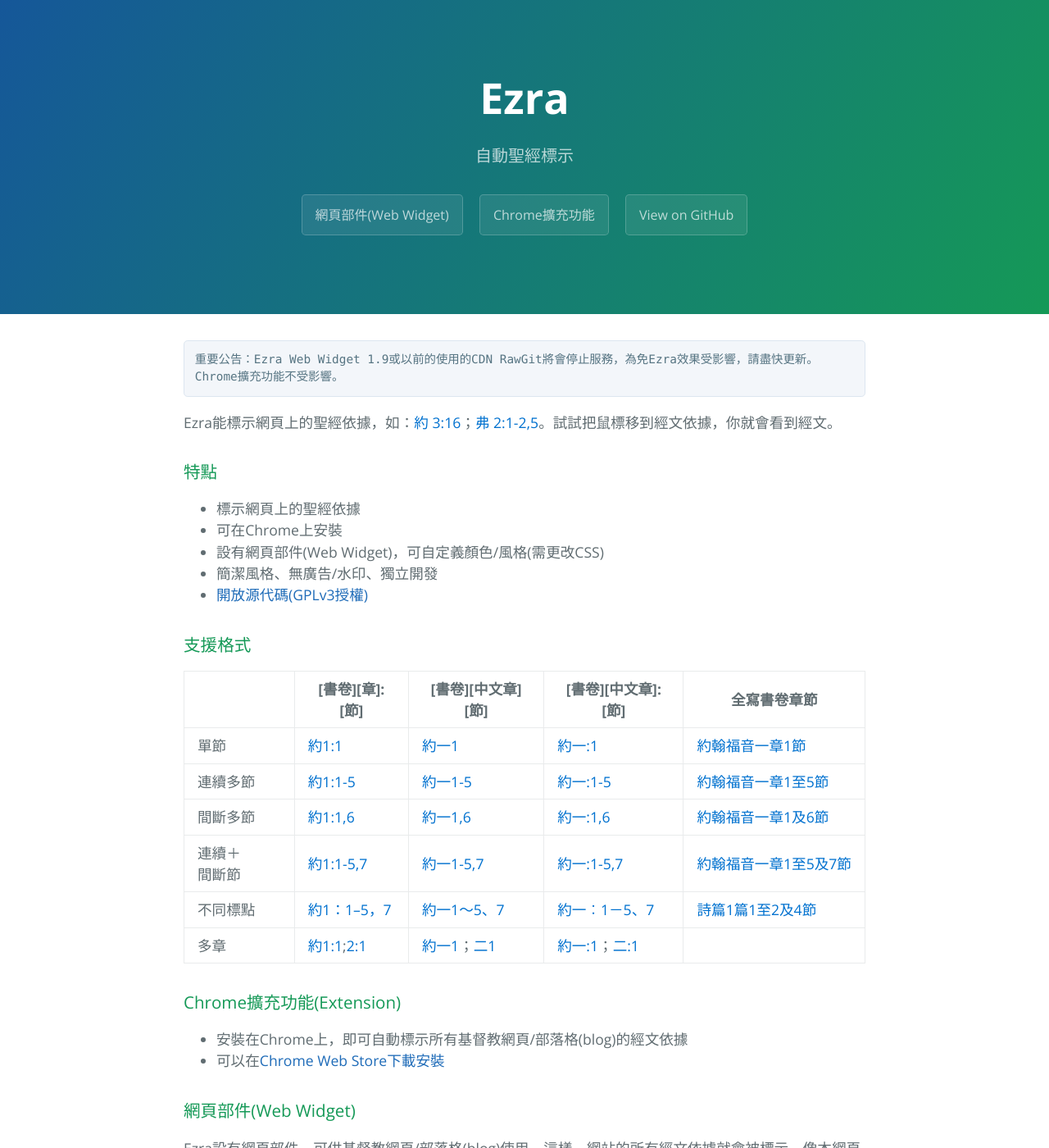
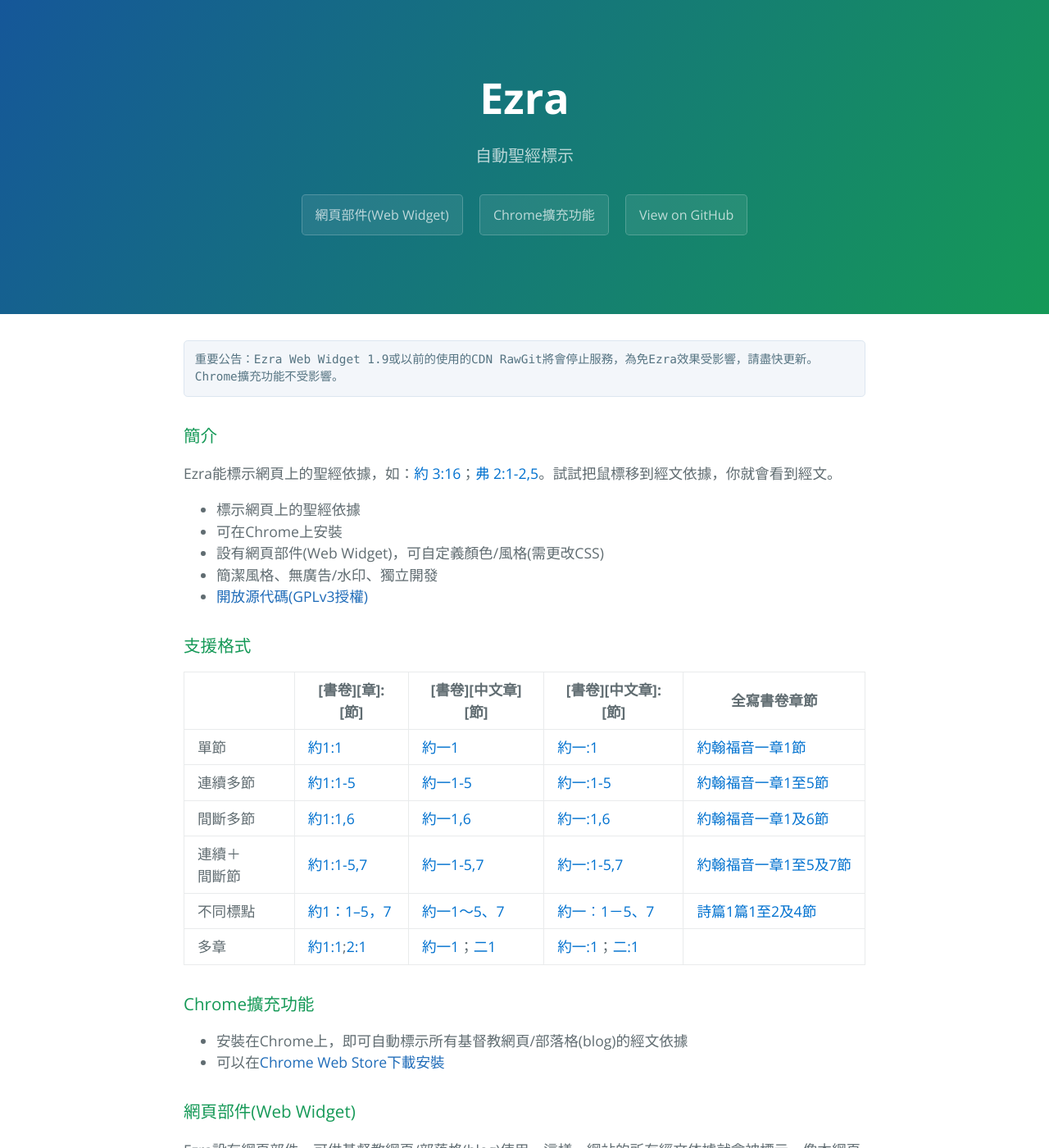
Before and after one commit to KenHung/Ezra, a Jekyll site: the page built from docs/index.md, in a window 1280 px wide and 1400 px high. Shown: the whole window at 82% size. Built offline with Jekyll 4.4.1, drawn with Linux system fonts in a browser that asks for light colours.

Commit message:
fine-tune site

```diff
--- a/docs/_layouts/index.html
+++ b/docs/_layouts/index.html
@@ -17,7 +17,7 @@
     <h1 class="project-name">Ezra</h1>
     <h2 class="project-tagline">自動聖經標示</h2>
     <a href="https://kenhung.github.io/Ezra/#網頁部件web-widget" class="btn">網頁部件(Web Widget)</a>
-    <a href="https://chrome.google.com/webstore/detail/ezra-%E5%8D%B3%E6%99%82%E8%81%96%E7%B6%93%E6%9F%A5%E8%A8%BD/malpgijpleaapnkjihoacpbkkodkmjgg?hl=zh-TW&gl=HK" class="btn">Chrome擴充功能</a>
+    <a href="https://chrome.google.com/webstore/detail/ezra-%E8%87%AA%E5%8B%95%E8%81%96%E7%B6%93%E6%A8%99%E7%A4%BA/malpgijpleaapnkjihoacpbkkodkmjgg?hl=zh-TW&gl=HK" class="btn">Chrome擴充功能</a>
     <a href="https://github.com/KenHung/Ezra" class="btn">View on GitHub</a>
   </section>
 
--- a/docs/index.md
+++ b/docs/index.md
@@ -5,9 +5,9 @@
     重要公告：Ezra Web Widget 1.9或以前的使用的CDN RawGit將會停止服務，為免Ezra效果受影響，請盡快更新。
     Chrome擴充功能不受影響。
 
+### 簡介
+
 Ezra能標示網頁上的聖經依據，如：約 3:16；弗 2:1-2,5。試試把鼠標移到經文依據，你就會看到經文。
-
-### 特點
 
 * 標示網頁上的聖經依據
 * 可在Chrome上安裝
@@ -73,7 +73,7 @@
   </tbody>
 </table>
 
-### Chrome擴充功能(Extension)
+### Chrome擴充功能
 
 * 安裝在Chrome上，即可自動標示所有基督教網頁/部落格(blog)的經文依據
 * 可以在[Chrome Web Store下載安裝](https://chrome.google.com/webstore/detail/ezra-%E5%8D%B3%E6%99%82%E8%81%96%E7%B6%93%E6%9F%A5%E8%A8%BD/malpgijpleaapnkjihoacpbkkodkmjgg?hl=zh-TW&gl=HK)
```
